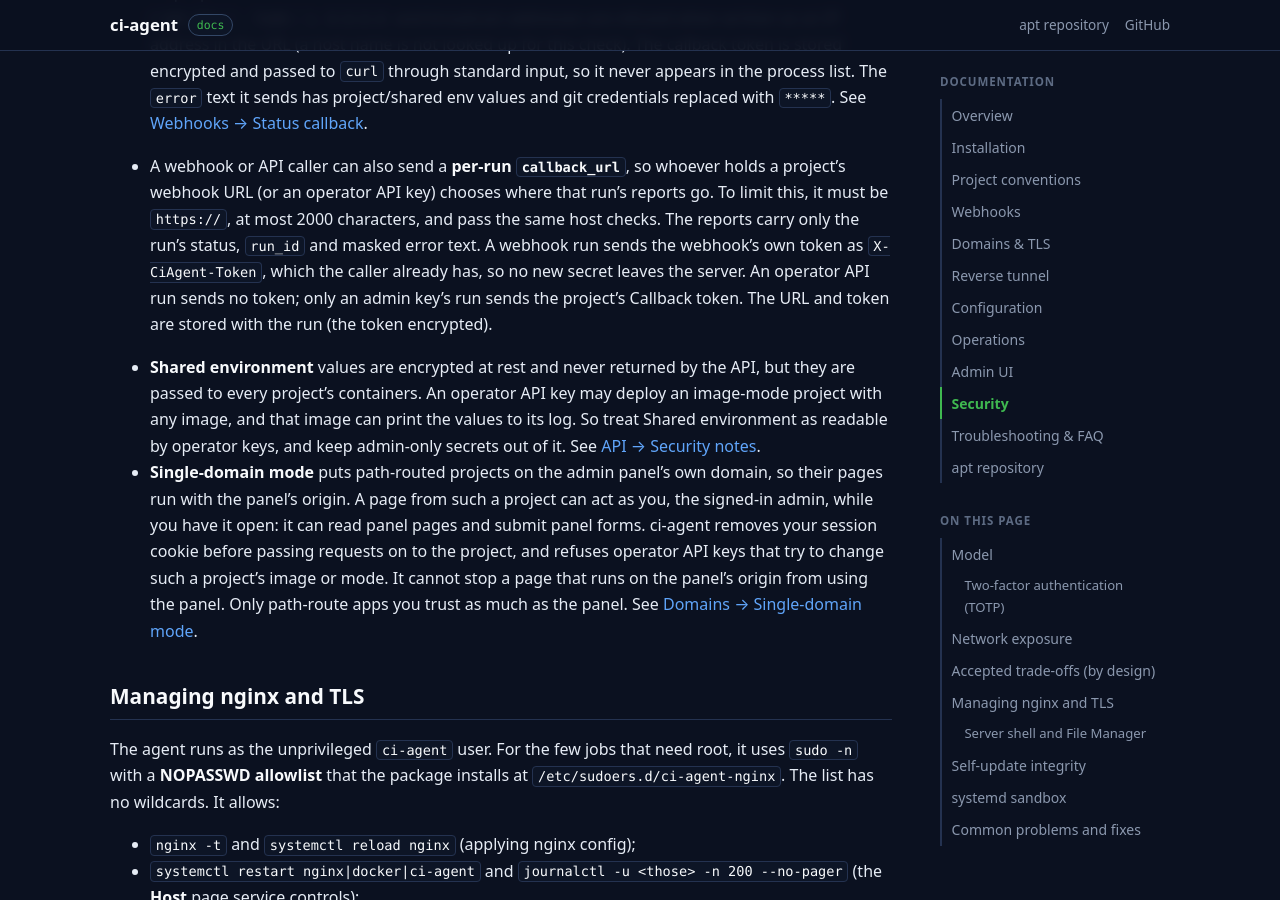
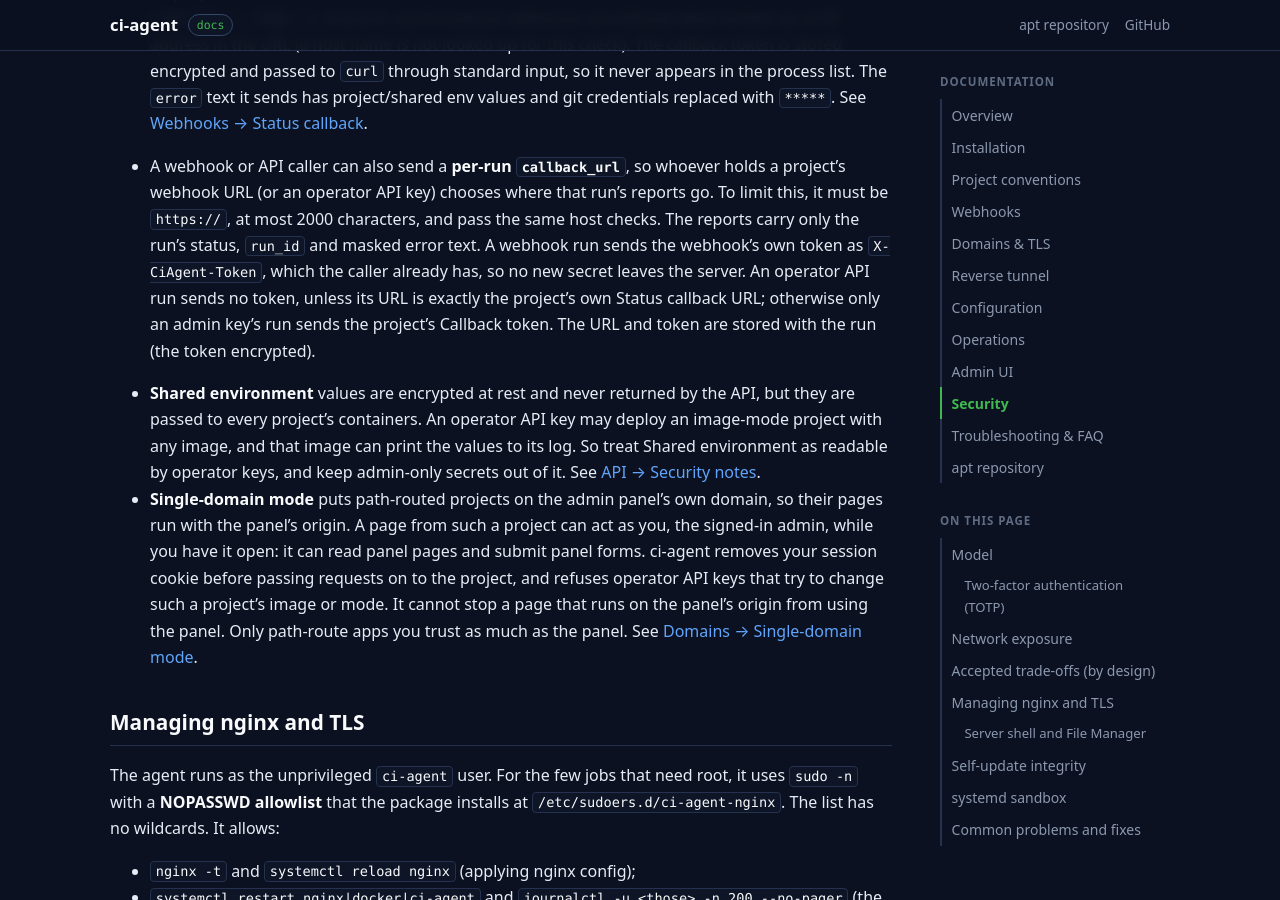
Before and after one commit to m-hoseinzadeh/ci-agent-apt, a Jekyll site: the page built from docs/security.md, in a window 1280 px wide and 900 px high, scrolled down 5008 px. Built offline with Jekyll 4.4.1, drawn with Linux system fonts in a browser that asks for light colours; our own code applies the rules of GitHub Pages for plain Markdown files.

Commit message:
Publish v0.3.0-r248

```diff
--- a/docs/security.md
+++ b/docs/security.md
@@ -236,7 +236,8 @@ server {
   characters, and pass the same host checks. The reports carry only the run's
   status, `run_id` and masked error text. A webhook run sends the webhook's own
   token as `X-CiAgent-Token`, which the caller already has, so no new secret
-  leaves the server. An operator API run sends no token; only an admin key's
+  leaves the server. An operator API run sends no token, unless its URL is
+  exactly the project's own Status callback URL; otherwise only an admin key's
   run sends the project's Callback token. The URL and token are stored with the run (the token
   encrypted).
 
```
Also changed, not shown: docs/api.md (+8 -2 lines), docs/webhooks.md (+2 -1 lines), 9 other files.
